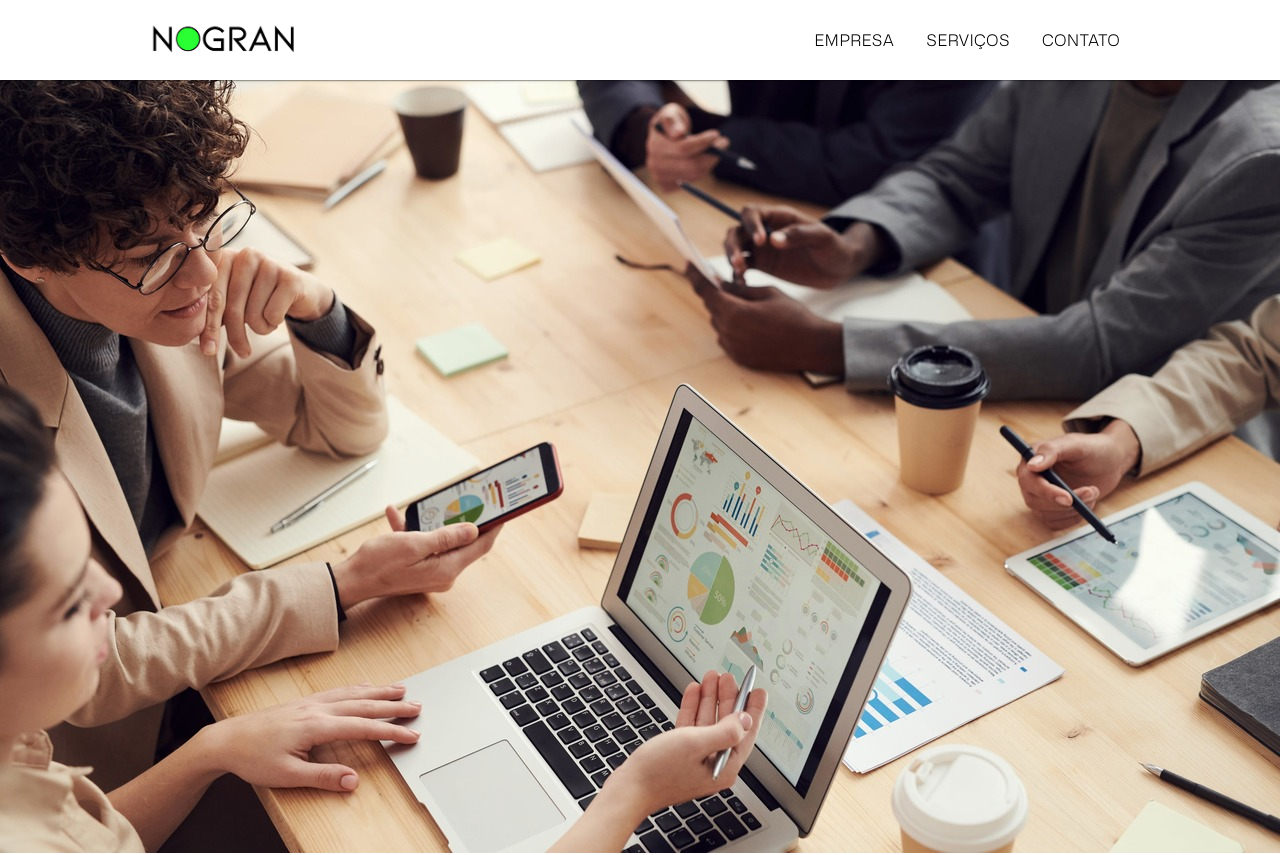
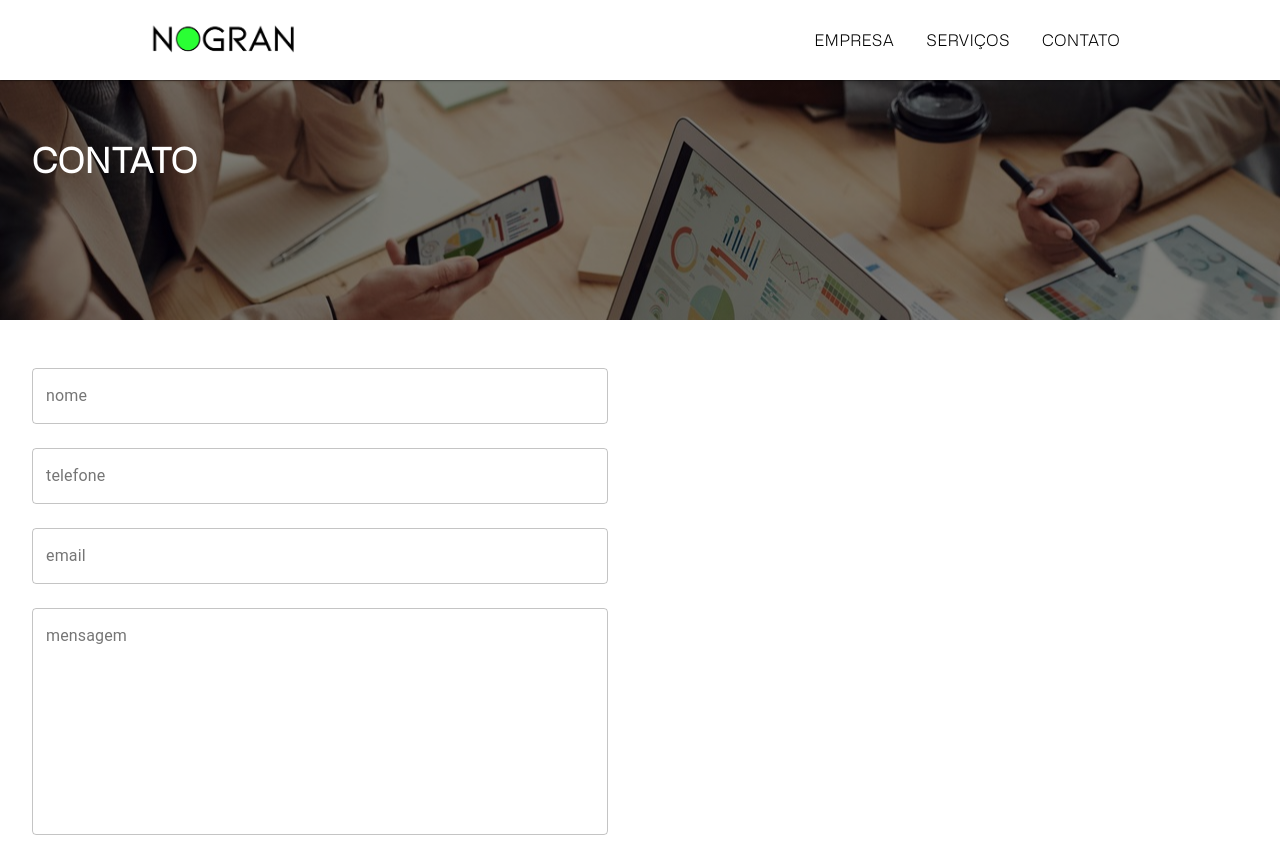
Before and after one commit to nogran/digital.nogran.ui, a React (Create React App) app: page /contato in a window 1280 px wide. Shown: the top 855 px of the page. Built offline with nearby package versions, Linux system fonts and the light colour scheme.

Commit message:
contato update

```diff
--- a/src/App.tsx
+++ b/src/App.tsx
@@ -14,8 +14,8 @@ export const App = () => {
           <Routes> // Antigo Switch
             <Route path="/" element={<Home />} />
             <Route path="/home" element={<Home />} />
-            {/* <Route path="/empresa" element={<Contato />} />
-            <Route path="/servicos" element={<Contato />} /> */}
+            {/* <Route path="/empresa" element={<Empresa />} />
+            <Route path="/servicos" element={<Servicos />} /> */}
             <Route path="/contato" element={<Contato />} />
           </Routes>
         </div>
--- a/src/pages/contato/Contato.css
+++ b/src/pages/contato/Contato.css
@@ -0,0 +1,7 @@
+.contatoimg{
+    background-image: linear-gradient(rgba(0, 0, 0, 0.5),
+    rgba(0, 0, 0, 0.5)), url("../../assets/images/pexels-photo-3184639.jpg");
+    background-repeat: no-repeat;
+    background-size: cover;
+    background-position: center;
+}
--- a/src/pages/contato/Contato.tsx
+++ b/src/pages/contato/Contato.tsx
@@ -1,5 +1,6 @@
+import { useEffect, useState } from "react";
 import { Box, Grid, TextField, Typography } from "@material-ui/core";
-import { useEffect, useState } from "react";
+import './Contato.css';
 import Navbar from "../../components/statics/navbar/Navbar";
 
 export const Contato = () => {
@@ -20,16 +21,16 @@ export const Contato = () => {
   return (
     <>
       <Navbar acao={ativaCor} />
-      <Grid container alignItems="center">
-        <Grid xs={12}>
-        <img src={require("../../assets/images/pexels-photo-3184639.jpg")} alt="" />
-
+      <Grid container direction="row">
+        <Grid item className="contatoimg" xs={12}>
+          <Box style={{ height: '40vh' }} display='flex' alignItems='center' justifyContent='start' marginLeft={4}>
+              <Typography variant='h4'style={{ fontWeight: 'bold', color: 'white' }}>CONTATO</Typography>
+          </Box>
         </Grid>
 
         <Grid item xs={6}>
-          <Box margin={12}>
+          <Box margin={4}>
             <form>
-              <Typography variant='h3' gutterBottom color='textPrimary' component='h3' align='center' style={{ fontWeight: 'bold' }}>Contato</Typography>
               <TextField id='nome' label='nome' variant='outlined' name='nome' margin='normal' fullWidth />
               <TextField id='telefone' label='telefone' variant='outlined' name='telefone' margin='normal' fullWidth />
               <TextField id='email' label='email' variant='outlined' name='email' margin='normal' fullWidth />
```
